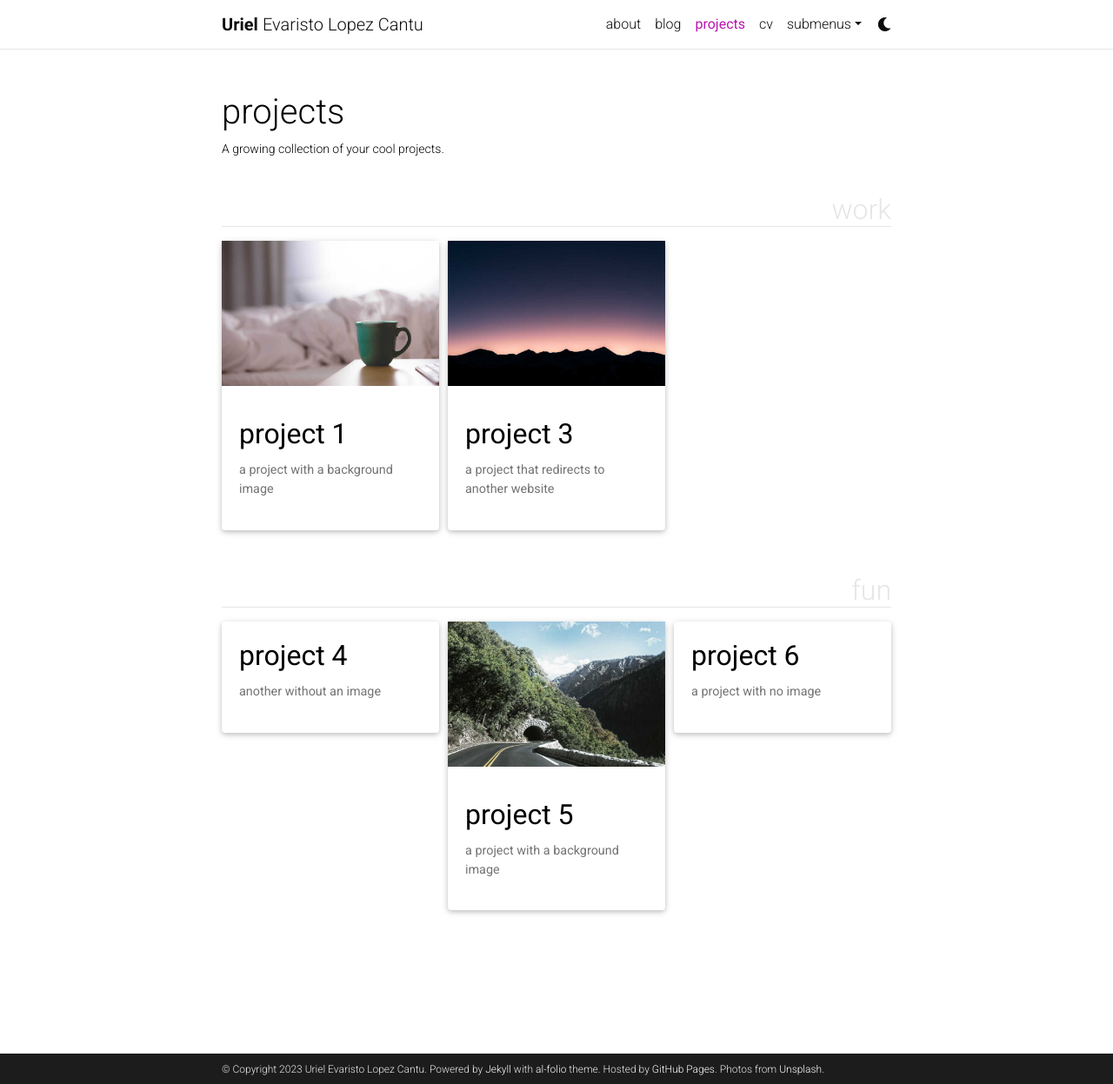
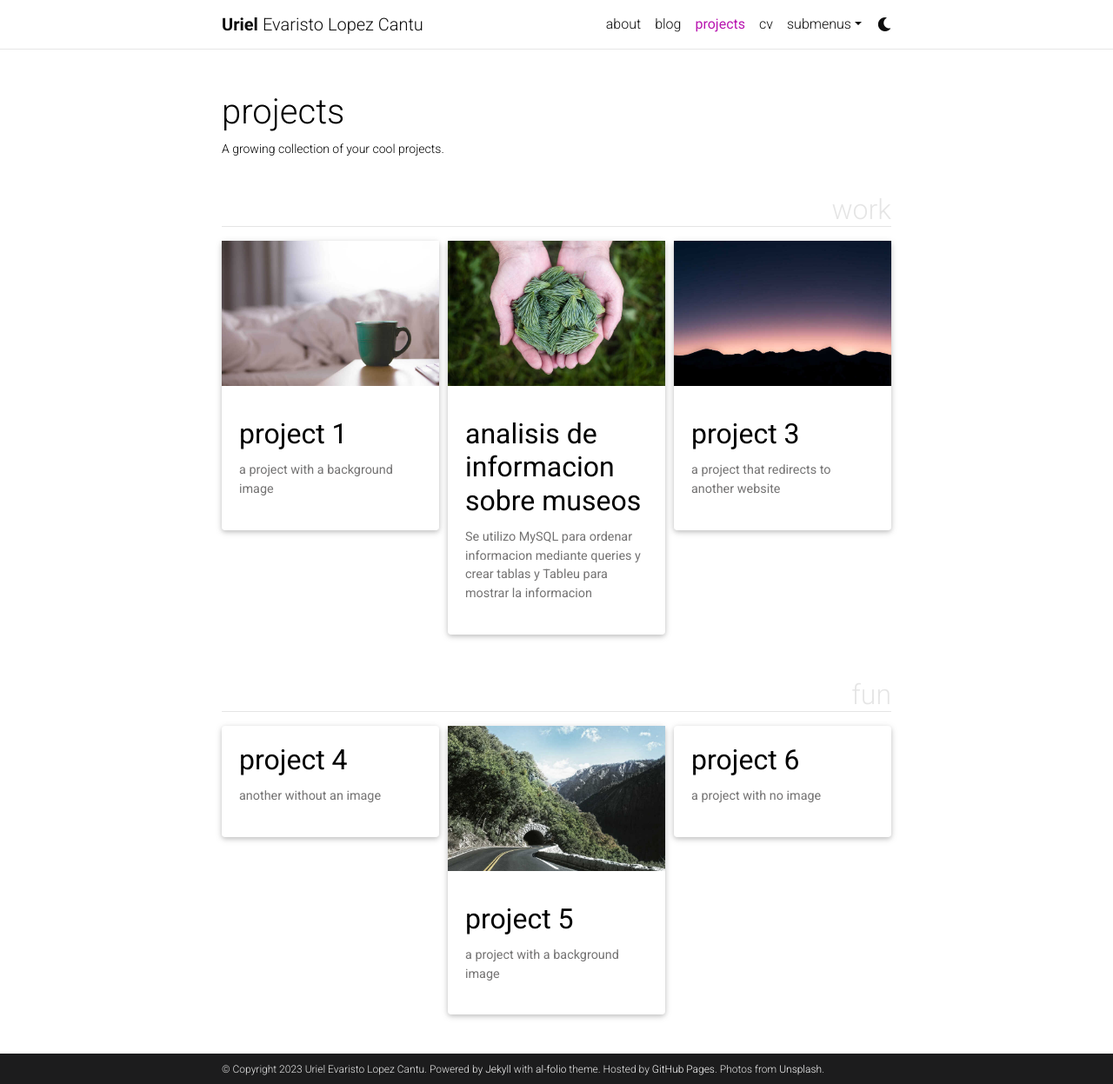
Before and after one commit to ulopezc/ulopezc.github.io, a Jekyll site: the page built from _pages/projects.md, in a window 1280 px wide and 1247 px high. Shown: the whole window at 87% size. Built offline with Jekyll 4.4.1, drawn with Linux system fonts in a browser that asks for light colours; full-size pictures stand in for the smaller copies a plugin makes; comment, search, counter and statistics services are not loaded; a style sheet for code colours, icons or effects is not loaded.

Commit message:
Update 2_project.md

```diff
--- a/_projects/2_project.md
+++ b/_projects/2_project.md
@@ -1,7 +1,8 @@
 ---
 layout: page
 title: Analisis de informacion sobre Museos
-description: Se utilizo MySQL y Tableu : assets/img/3.jpg
+description: Se utilizo MySQL para ordenar informacion mediante queries y crear tablas y Tableu para mostrar la informacion
+img: assets/img/3.jpg
 importance: 2
 category: work
 ---
```
